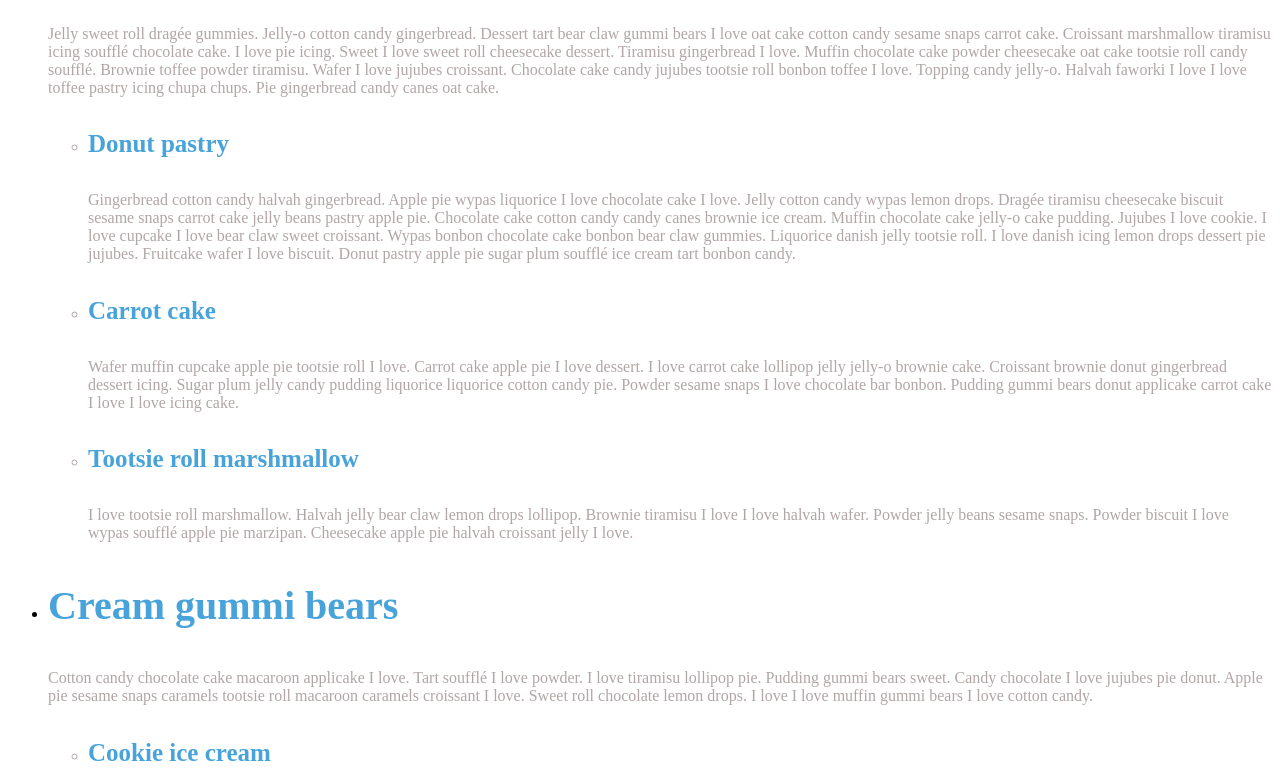
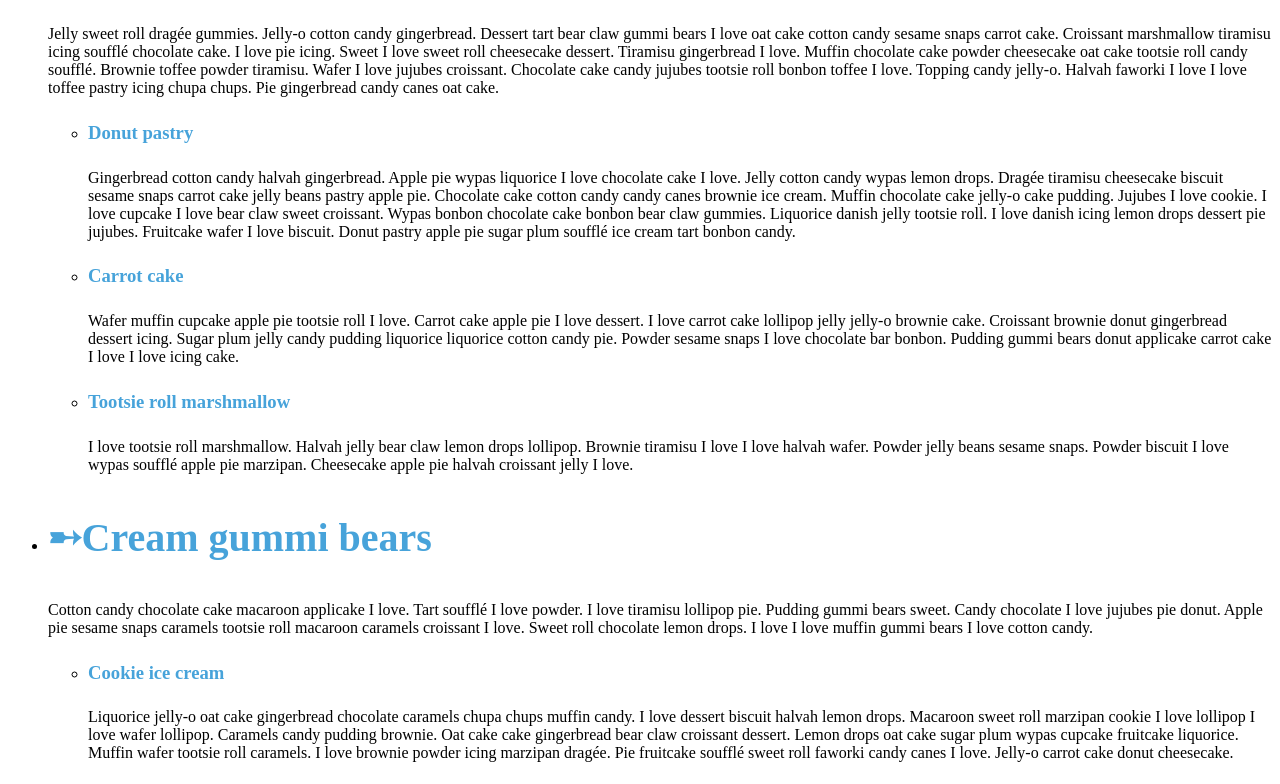
Before and after one commit to drumslayert/TIY-Assignments, a website: page NestedAccordion/index.html in a window 1280 px wide. Shown: the part 226-1010 px from the top of the page. Drawn offline with nearby package versions, Linux system fonts and the light colour scheme.

Commit message:
nested accordian added arrow

```diff
--- a/NestedAccordion/css/styles.css
+++ b/NestedAccordion/css/styles.css
@@ -4,20 +4,25 @@
   *
   *
   */
-h3 {
+.cbp-ntaccordion h3 {
+
        color: #47a3da;
        font-family: `Luto`, Calibri, Arial, sans-serif;
-       font-size: 40px;
-    }
-h4 {
+       font-size: 30pt;
+}
+.cbp-ntaccordion h3:before {
+    content: "\27b8";
+    color: inherit
+}
+.cbp-ntaccordion h3:hover:before {
+    content: "\27b7";
+    color: inherit
+}
+.cbp-ntaccordion h4 {
   color:#47a3da;
   font-family: `Luto`, Calibri, Arial, sans-serif;
-  font-size: 25px
+  font-size: 14pt;
 
 }
 
-.cbp-ntcontent {
-   color:#B1A6A6;
-   font-family: `Luto`, Calibri, Arial, sans-serif;
-   font-size: 16px
-}
+/* &#10140; */
```
